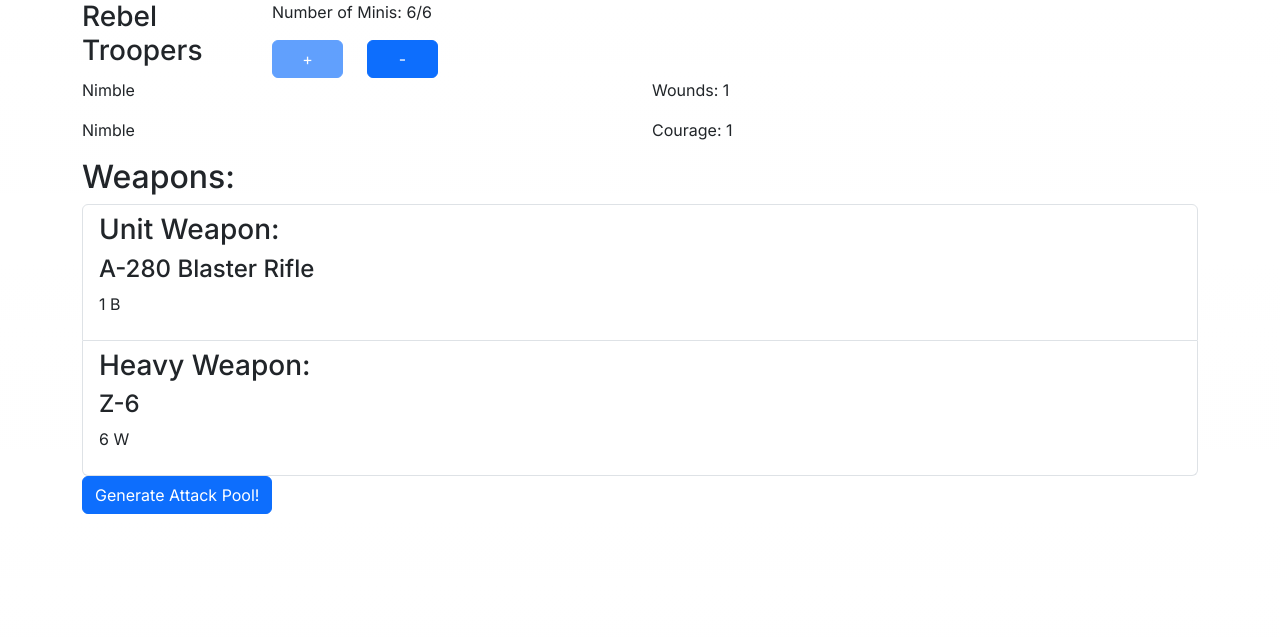
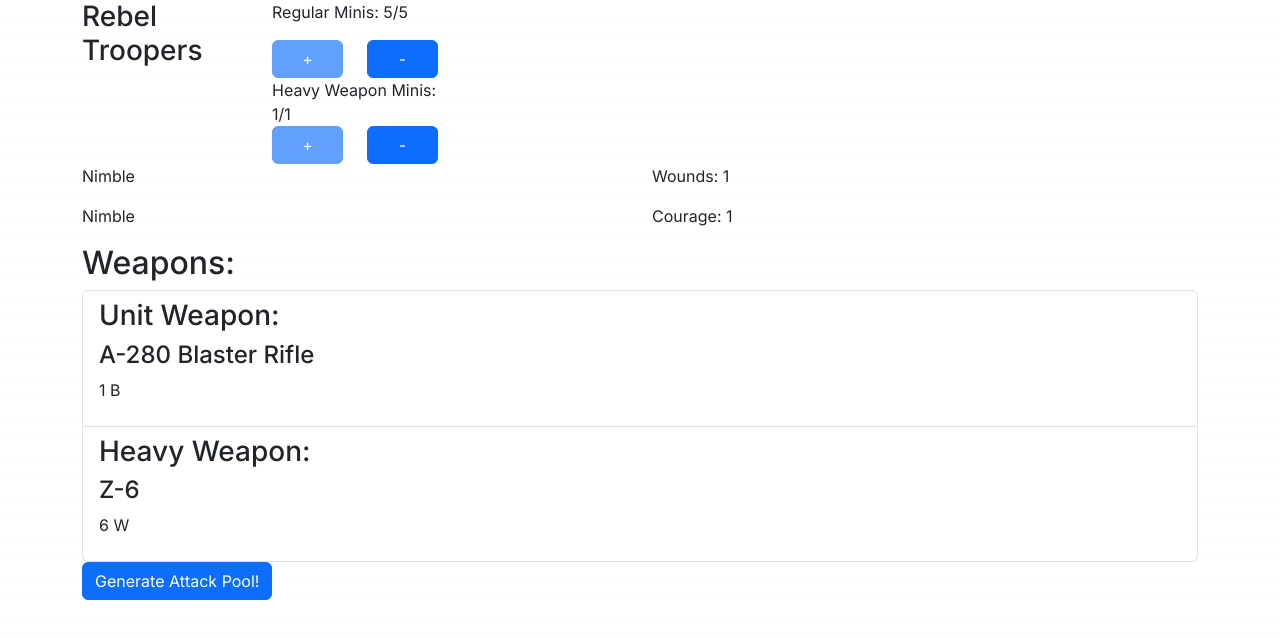
Before and after one commit to Driftydirt/SWLegionCompanion, a Next.js app in the folder sw-legion-companion/: page / in a window 1280 px wide. Shown: the top 638 px of the page. Built offline with nearby package versions, Linux system fonts and the light colour scheme.

Commit message:
unit subclasses, minis separation, can only defeat unit leader once heavy weapons has been defeated

```diff
--- a/sw-legion-companion/app/heavy_weapon.ts
+++ b/sw-legion-companion/app/heavy_weapon.ts
@@ -1,3 +1,4 @@
+import { Modifier } from "./modifier";
 import { Weapon } from "./weapon";
 
 export class HeavyWeapon {
--- a/sw-legion-companion/app/unit.ts
+++ b/sw-legion-companion/app/unit.ts
@@ -3,17 +3,18 @@
 import { Weapon } from "./weapon";
 
 export class Unit {
-  protected numberOfMinis: number;
-  protected currentMinis: number;
+  protected baseMinis: number;
+  protected currentBaseMinis: number;
   protected name: string;
   protected woundsPerMini: number;
   protected courage: number;
   protected weapon: Weapon;
   protected modifiers: Modifier[] | undefined;
+  protected defeated: boolean;
 
   constructor(
     name: string,
-    numberOfMinis: number,
+    baseMinis: number,
     woundsPerMini: number,
     courage: number,
     weapon: Weapon
@@ -22,19 +23,20 @@
     this.woundsPerMini = woundsPerMini;
     this.courage = courage;
     this.weapon = weapon;
-    this.numberOfMinis = numberOfMinis;
-    this.currentMinis = this.numberOfMinis;
+    this.baseMinis = baseMinis;
+    this.currentBaseMinis = this.baseMinis;
+    this.defeated = false;
   }
   public getNumberOfMinis(): number {
-    return this.numberOfMinis;
+    return this.baseMinis;
   }
 
   public getCurrentMinis(): number {
-    return this.currentMinis;
+    return this.currentBaseMinis;
   }
 
   public setCurrentMinis(value: number) {
-    this.currentMinis = value;
+    this.currentBaseMinis = value;
   }
 
   public getName(): string {
@@ -57,9 +59,13 @@
     return this.modifiers;
   }
 
+  public setDefeated(value: boolean) {
+    this.defeated = value;
+  }
+
   public generateAttackPool(): AttackPool {
     const unitAttackPool = this.weapon.getAttackPool();
-    let minis = this.currentMinis;
+    let minis = this.currentBaseMinis;
     const attackPool: AttackPool = {
       whiteDice: minis * unitAttackPool.whiteDice,
 
--- /dev/null
+++ b/sw-legion-companion/app/unit_heavy_weapon.ts
@@ -0,0 +1,39 @@
+import { HeavyWeapon } from "./heavy_weapon";
+import { AttackPool } from "./helpers";
+import { Unit } from "./unit";
+import { Weapon } from "./weapon";
+
+export class UnitHeavyWeapon extends Unit {
+  protected heavyWeapon: HeavyWeapon | undefined;
+  protected heavyWeaponDefeated: boolean;
+  constructor(
+    name: string,
+    numberOfMinis: number,
+    woundsPerMini: number,
+    courage: number,
+    weapon: Weapon,
+    heavyWeapon: HeavyWeapon | undefined
+  ) {
+    super(name, numberOfMinis, woundsPerMini, courage, weapon);
+    this.heavyWeapon = heavyWeapon;
+    this.heavyWeaponDefeated = false;
+  }
+
+  public getHeavyWeapon(): HeavyWeapon | undefined {
+    return this.heavyWeapon;
+  }
+  public setHeavyWeaponDefeated(value: boolean) {
+    this.heavyWeaponDefeated = value;
+  }
+  public generateAttackPool(): AttackPool {
+    const baseAttackPool = super.generateAttackPool();
+    const heavyWeaponAttackPool = this.heavyWeapon?.getWeapon().getAttackPool();
+    if (!heavyWeaponAttackPool || this.heavyWeaponDefeated)
+      return baseAttackPool;
+    baseAttackPool.whiteDice =
+      baseAttackPool.whiteDice + heavyWeaponAttackPool.whiteDice;
+    baseAttackPool.blackDice + heavyWeaponAttackPool.blackDice;
+    baseAttackPool.redDice + heavyWeaponAttackPool.redDice;
+    return baseAttackPool;
+  }
+}
--- /dev/null
+++ b/sw-legion-companion/app/unit_personnel.ts
@@ -0,0 +1,25 @@
+import { HeavyWeapon } from "./heavy_weapon";
+import { AttackPool } from "./helpers";
+import { Personnel } from "./personnel";
+import { Unit } from "./unit";
+import { Weapon } from "./weapon";
+
+export class UnitPersonnel extends Unit {
+  protected personnel: Personnel | undefined;
+  constructor(
+    name: string,
+    numberOfMinis: number,
+    woundsPerMini: number,
+    courage: number,
+    weapon: Weapon,
+    personnel: Personnel | undefined
+  ) {
+    super(name, numberOfMinis, woundsPerMini, courage, weapon);
+    this.personnel = personnel;
+    if (personnel) this.baseMinis = this.baseMinis + 1;
+    this.currentBaseMinis = this.baseMinis;
+  }
+  public getPersonnel(): Personnel | undefined {
+    return this.personnel;
+  }
+}
--- /dev/null
+++ b/sw-legion-companion/app/unit_personnel_heavy_weapon.ts
@@ -0,0 +1,50 @@
+import { HeavyWeapon } from "./heavy_weapon";
+import { AttackPool } from "./helpers";
+import { Personnel } from "./personnel";
+import { Unit } from "./unit";
+import { Weapon } from "./weapon";
+
+export class UnitPersonnelHeavyWeapon extends Unit {
+  protected heavyWeapon: HeavyWeapon | undefined;
+  protected personnel: Personnel | undefined;
+  protected heavyWeaponDefeated: boolean;
+
+  constructor(
+    name: string,
+    numberOfMinis: number,
+    woundsPerMini: number,
+    courage: number,
+    weapon: Weapon,
+    heavyWeapon: HeavyWeapon | undefined,
+    personnel: Personnel | undefined
+  ) {
+    super(name, numberOfMinis, woundsPerMini, courage, weapon);
+    this.heavyWeapon = heavyWeapon;
+    this.personnel = personnel;
+    if (personnel) this.baseMinis = this.baseMinis + 1;
+    this.currentBaseMinis = this.baseMinis;
+    this.heavyWeaponDefeated = false;
+  }
+
+  public getHeavyWeapon(): HeavyWeapon | undefined {
+    return this.heavyWeapon;
+  }
+  public setHeavyWeaponDefeated(value: boolean) {
+    this.heavyWeaponDefeated = value;
+  }
+
+  public getHeavyWeaponDefeated(): boolean {
+    return this.heavyWeaponDefeated;
+  }
+  public generateAttackPool(): AttackPool {
+    const baseAttackPool = super.generateAttackPool();
+    const heavyWeaponAttackPool = this.heavyWeapon?.getWeapon().getAttackPool();
+    if (!heavyWeaponAttackPool || this.heavyWeaponDefeated)
+      return baseAttackPool;
+    baseAttackPool.whiteDice =
+      baseAttackPool.whiteDice + heavyWeaponAttackPool.whiteDice;
+    baseAttackPool.blackDice + heavyWeaponAttackPool.blackDice;
+    baseAttackPool.redDice + heavyWeaponAttackPool.redDice;
+    return baseAttackPool;
+  }
+}
--- a/sw-legion-companion/app/unit_viewer.tsx
+++ b/sw-legion-companion/app/unit_viewer.tsx
@@ -23,7 +23,9 @@
   const [woundsPerMini, setWoundsPerMini] = useState<number>();
   const [courage, setCourage] = useState<number>();
   const [weapon, setWeapon] = useState<Weapon>();
-  const [defeated, setDefeated] = useState<boolean>(false);
+  const [unitDefeated, setUnitDefeated] = useState<boolean>(false);
+  const [heavyWeaponDefeated, setHeavyWeaponDefeated] =
+    useState<boolean>(false);
   const [hasHeavyWeapon, setHasHeavyWeapon] = useState<boolean>();
 
   const [attackPool, setAttackPool] = useState<AttackPool>();
@@ -49,6 +51,7 @@
     setCourage(unit.getCourage());
     setWeapon(unit.getWeapon());
     setHasHeavyWeapon(unit.getHeavyWeapon() != undefined);
+    setHeavyWeaponDefeated(unit.getHeavyWeaponDefeated());
   }, [unit]);
 
   useEffect(() => {
@@ -58,12 +61,20 @@
   useEffect(() => {
     if (currentMinis === undefined) return;
 
-    if (defeated && currentMinis === 0) return;
+    if (unitDefeated && currentMinis === 0) return;
 
-    setDefeated(currentMinis === 0);
+    setUnitDefeated(currentMinis === 0);
     numberOfMinis && setHasMaxMinis(numberOfMinis === currentMinis);
     unit.setCurrentMinis(currentMinis);
   }, [currentMinis]);
+
+  useEffect(() => {
+    unit.setDefeated(unitDefeated);
+  }, [unitDefeated]);
+
+  useEffect(() => {
+    unit.setHeavyWeaponDefeated(heavyWeaponDefeated);
+  }, [heavyWeaponDefeated]);
 
   return (
     <Container>
@@ -75,7 +86,7 @@
           <Col>
             <div>
               <p>
-                Number of Minis: {currentMinis}/{numberOfMinis}
+                Regular Minis: {currentMinis}/{numberOfMinis}
               </p>
               <Row>
                 <Col>
@@ -92,7 +103,10 @@
                 <Col>
                   <Button
                     className="btn-half"
-                    disabled={defeated}
+                    disabled={
+                      unitDefeated ||
+                      (currentMinis === 1 && !heavyWeaponDefeated)
+                    }
                     onClick={() => handleDecrementMinis()}
                   >
                     -
@@ -100,6 +114,33 @@
                 </Col>
               </Row>
             </div>
+            {hasHeavyWeapon ? (
+              <div>
+                Heavy Weapon Minis: {heavyWeaponDefeated ? 0 : 1}/1
+                <Row>
+                  <Col>
+                    <Button
+                      className="btn-half"
+                      disabled={!heavyWeaponDefeated}
+                      onClick={() => {
+                        setHeavyWeaponDefeated(false);
+                      }}
+                    >
+                      +
+                    </Button>
+                  </Col>
+                  <Col>
+                    <Button
+                      className="btn-half"
+                      disabled={heavyWeaponDefeated}
+                      onClick={() => setHeavyWeaponDefeated(true)}
+                    >
+                      -
+                    </Button>
+                  </Col>
+                </Row>
+              </div>
+            ) : null}
           </Col>
         </Row>
         <Row>
@@ -126,7 +167,7 @@
             </ListGroup.Item>
           ) : null}
         </ListGroup>
-        {!defeated ? (
+        {!unitDefeated ? (
           <div>
             <Button onClick={() => setAttackPool(unit.generateAttackPool())}>
               Generate Attack Pool!
--- a/sw-legion-companion/app/units/rebel_troopers.ts
+++ b/sw-legion-companion/app/units/rebel_troopers.ts
@@ -1,23 +1,16 @@
 import { HeavyWeapon } from "../heavy_weapon";
-import { AttackPool } from "../helpers";
 import { Modifier } from "../modifier";
 import { Personnel } from "../personnel";
-import { Unit } from "../unit";
+import { UnitPersonnelHeavyWeapon } from "../unit_personnel_heavy_weapon";
 import { a280 } from "../weapons/a280";
 
-export class RebelTroopers extends Unit {
-  private heavyWeapon: HeavyWeapon | undefined;
-  private personnel: Personnel | undefined;
+export class RebelTroopers extends UnitPersonnelHeavyWeapon {
   constructor(
     heavyWeapon: HeavyWeapon | undefined,
     personnel: Personnel | undefined
   ) {
-    super("Rebel Troopers", 4, 1, 1, a280);
-    this.heavyWeapon = heavyWeapon;
-    this.personnel = personnel;
-    if (heavyWeapon) this.numberOfMinis = this.numberOfMinis + 1;
-    if (personnel) this.numberOfMinis = this.numberOfMinis + 1;
-    this.currentMinis = this.numberOfMinis;
+    super("Rebel Troopers", 4, 1, 1, a280, heavyWeapon, personnel);
+
     this.modifiers = [
       new Modifier(
         "Nimble",
@@ -29,30 +22,4 @@
       ),
     ];
   }
-
-  public getHeavyWeapon(): HeavyWeapon | undefined {
-    return this.heavyWeapon;
-  }
-  public getPersonnel(): Personnel | undefined {
-    return this.personnel;
-  }
-  public generateAttackPool(): AttackPool {
-    const unitAttackPool = this.weapon.getAttackPool();
-    const heavyWeaponAttackPool = this.heavyWeapon?.getWeapon().getAttackPool();
-    let minis = this.currentMinis;
-    if (this.heavyWeapon) minis = this.currentMinis - 1;
-    const attackPool: AttackPool = {
-      whiteDice: minis * unitAttackPool.whiteDice,
-
-      blackDice: minis * unitAttackPool.blackDice,
-
-      redDice: minis * unitAttackPool.redDice,
-    };
-    if (!heavyWeaponAttackPool) return attackPool;
-    attackPool.whiteDice =
-      attackPool.whiteDice + heavyWeaponAttackPool.whiteDice;
-    attackPool.blackDice + heavyWeaponAttackPool.blackDice;
-    attackPool.redDice + heavyWeaponAttackPool.redDice;
-    return attackPool;
-  }
 }
```
Also changed, not shown: 1 other file (tests, documents, lock files or other folders).
